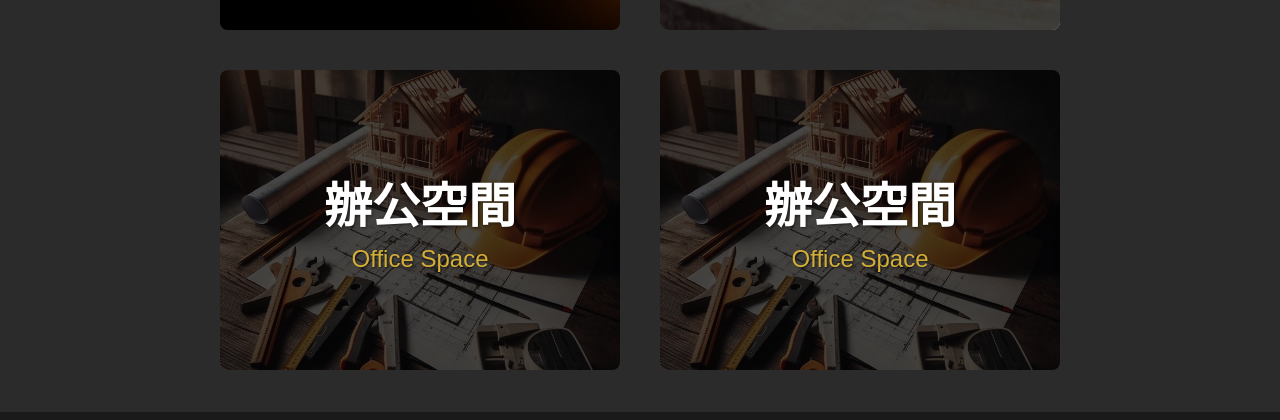
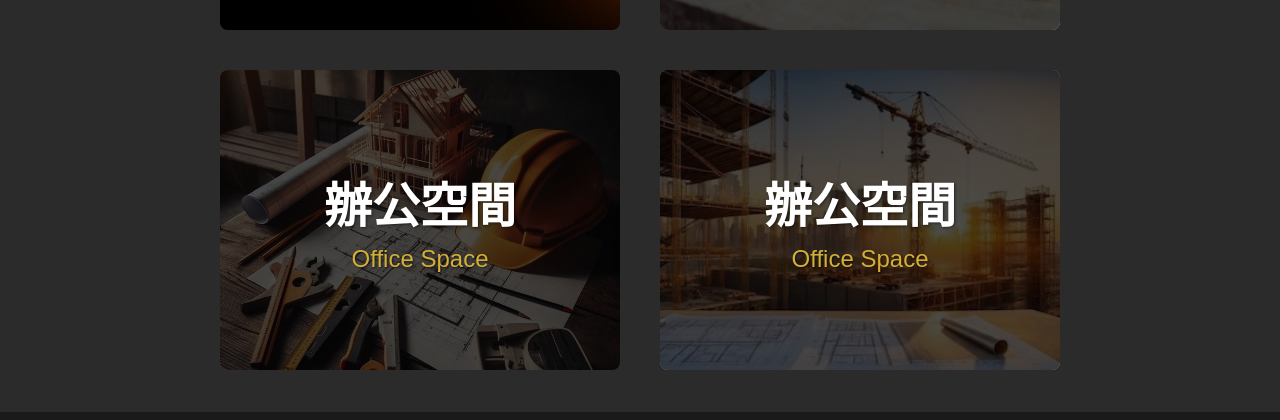
Before and after one commit to s0901598/yeshun, an Angular app: page /portfolio/photodetail in a window 1280 px wide. Shown: the part 798-1218 px from the top of the page. Built offline with nearby package versions, Linux system fonts and the light colour scheme.

Commit message:
只有一張圖片的photodetail component

```diff
--- a/src/app/app-routing.module.ts
+++ b/src/app/app-routing.module.ts
@@ -27,7 +27,7 @@ const routes: Routes = [
   {
     path:'contact',component:ContactComponent,
   },{
-    path:'photodetail/:imageUrl',component:PhotodetailComponent
+    path:'photodetail/:url',component:PhotodetailComponent
   }
 
 ];
--- a/src/app/home/home.component.css
+++ b/src/app/home/home.component.css
@@ -3,9 +3,7 @@
     flex-direction: column;
     min-height: 100vh;
     box-sizing: border-box;
-
   }
-
   .nav {
     width: 100%;
     position: relative;
--- a/src/app/photodetail/photodetail.component.css
+++ b/src/app/photodetail/photodetail.component.css
@@ -95,9 +95,11 @@
 
   .photos img {
     max-width: 70%;
-    height: auto;
+    width: 400px;
+    height: 400px;
     margin-bottom: 1rem;
     display: block;
+    border-radius: 20px ;
   }
   .photodetail-footer {
     width: 100%;
--- a/src/app/photodetail/photodetail.component.html
+++ b/src/app/photodetail/photodetail.component.html
@@ -6,6 +6,7 @@
 
       <div class="photos">
         <img  *ngIf="selectedPhoto" [src]="selectedPhoto.url" [alt]="selectedPhoto.alt">
+        <div *ngIf="!selectedPhoto" class="no-photo">未找到對應的圖片。</div>
       </div>
       <div class="statement">
         <div class="title">
--- a/src/app/photodetail/photodetail.component.ts
+++ b/src/app/photodetail/photodetail.component.ts
@@ -11,11 +11,11 @@ import { ActivatedRoute } from '@angular/router';
 export class PhotodetailComponent implements OnInit {
   selectedPhoto: { url: string, alt: string } | null = null;
   photos = [
-    { url: '../../assets/images/navbg02.jpg', alt: 'Photo 1' },
-    { url: '../../assets/images/navbg03.jpg', alt: 'Photo 2' },
-    { url: '../../assets/images/navbg04.jpg', alt: 'Photo 3' },
-    { url: '../../assets/images/navbg05.jpg', alt: 'Photo 4' },
-    { url: '../../assets/images/navbg06.jpg', alt: 'Photo 5' } // 添加更多圖片以測試滾動
+    { url: '/assets/images/navbg02.jpg', alt: 'Photo 1' },
+    { url: '/assets/images/navbg03.jpg', alt: 'Photo 2' },
+    { url: '/assets/images/navbg04.jpg', alt: 'Photo 3' },
+    { url: '/assets/images/navbg05.jpg', alt: 'Photo 4' },
+
   ];
 
 
@@ -23,10 +23,12 @@ export class PhotodetailComponent implements OnInit {
 
   ngOnInit(): void {
     this.route.paramMap.subscribe(params => {
-      const imageUrl = decodeURIComponent(params.get('imageUrl') || '');
+      const url = decodeURIComponent(params.get('url') || '沒有');
+      console.log(url)
       // 查找對應的照片
-      this.selectedPhoto = this.photos.find(photo => photo.url === imageUrl) || this.photos[1]; // 默認顯示第一張
+      this.selectedPhoto = this.photos.find(photo => photo.url === url) || this.photos[1]; // 默認顯示第一張
       this.viewportScroller.scrollToPosition([0, 0]); // 滾動到頂部
+      console.log(this.selectedPhoto)
     });
 
   }
--- a/src/app/portfolio/portfolio.component.html
+++ b/src/app/portfolio/portfolio.component.html
@@ -8,7 +8,7 @@
             <hr >
         </div>
         <div class="companywork" >
-            <app-imagecard  *ngFor="let work of works" (click)="navigateToPhotoDetail(work.imageUrl)" [imageUrl]="work.imageUrl" [title]="work.title" [subtitle]="work.subtitle"></app-imagecard>
+            <app-imagecard  *ngFor="let work of works"  (click)="navigateToPhotoDetail(work.url)" [imageUrl]="work.imageUrl" [title]="work.title" [subtitle]="work.subtitle"></app-imagecard>
         </div>
     </div>
     <!-- <div class="portfolio-footer">
--- a/src/app/portfolio/portfolio.component.ts
+++ b/src/app/portfolio/portfolio.component.ts
@@ -8,20 +8,19 @@ import { Router } from '@angular/router';
 })
 export class PortfolioComponent implements OnInit {
   works = [
-    { imageUrl: '/assets/images/navbg.jpg', title: '住宅空間', subtitle: 'Residential Space' },
-    { imageUrl: '/assets/images/navbg02.jpg', title: '商業空間', subtitle: 'Commercial Space' },
-    { imageUrl: '/assets/images/navbg03.jpg', title: '辦公空間', subtitle: 'Office Space' },
-    { imageUrl: '/assets/images/navbg03.jpg', title: '辦公空間', subtitle: 'Office Space' },
-
-
+    { imageUrl: '/assets/images/navbg.jpg',url: '/assets/images/navbg02.jpg', title: '住宅空間', subtitle: 'Residential Space' },
+    { imageUrl: '/assets/images/navbg02.jpg', url: '/assets/images/navbg03.jpg',title: '商業空間', subtitle: 'Commercial Space' },
+    { imageUrl: '/assets/images/navbg03.jpg', url: '/assets/images/navbg04.jpg',title: '辦公空間', subtitle: 'Office Space' },
+    { imageUrl: '/assets/images/navbg04.jpg', url: '/assets/images/navbg05.jpg',title: '辦公空間', subtitle: 'Office Space' },
   ];
 
 
   constructor(private router:Router) { }
 
   ngOnInit(): void {}
-  navigateToPhotoDetail(imageUrl: string) {
-    this.router.navigate(['/photodetail', encodeURIComponent(imageUrl)]);
+  navigateToPhotoDetail(url: string) {
+    this.router.navigate(['/photodetail', encodeURIComponent(url)]);
+    console.log(url)
   }
 
 }
```
